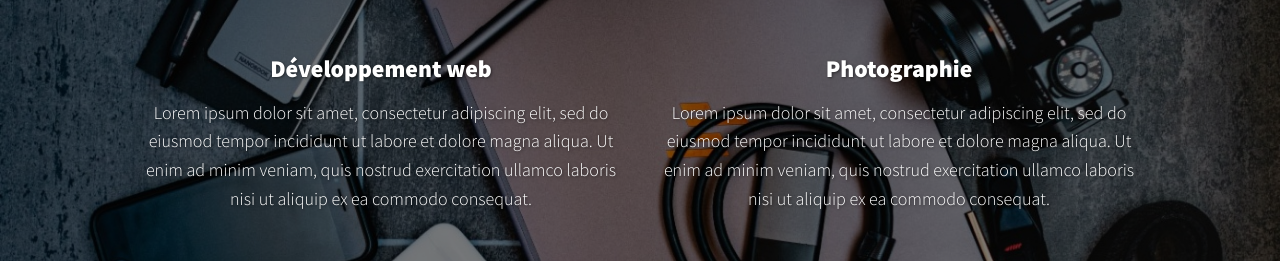
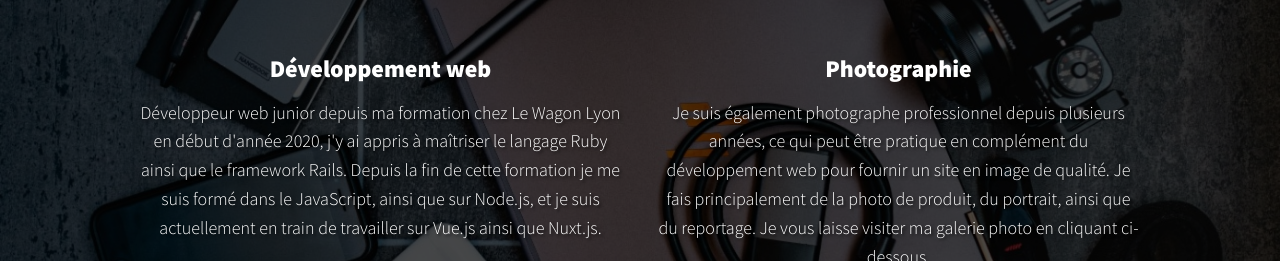
Before and after one commit to inicolas69/Portfolio, a plain HTML site: page index.html in a window 1280 px wide. Shown: the part 691-952 px from the top of the page. Drawn offline with nearby package versions, Linux system fonts and the light colour scheme.

Commit message:
Finalisé

```diff
--- a/css/style.css
+++ b/css/style.css
@@ -26,7 +26,7 @@
 
     --bs: 0.35em 0.35em 0.85em rgba(0, 0, 0, 0.35), 0.25em 0.25em 0.75em rgba(0, 0, 0, 0.25),
         0.125em 0.125em 0.25em rgba(0, 0, 0, 0.15);
-    --ts: 1px 1px 3px rgba(0, 0, 0, 0.5);
+    --ts: 2px 2px 3px rgba(0, 0, 0, 0.7);
 }
 
 @media (min-width: 800px) {
@@ -354,7 +354,7 @@ header {
 
 .my-services {
     background-color: var(--clr-dark);
-    background-image: linear-gradient(rgba(0, 0, 0, 0.5), rgba(0, 0, 0, 0.5)), url(../img/background.jpg);
+    background-image: linear-gradient(rgba(0, 0, 0, 0.7), rgba(0, 0, 0, 0.7)), url(../img/background.jpg);
     background-size: cover;
     /* background-blend-mode: multiply; */
     color: var(--clr-light-2);
@@ -383,6 +383,8 @@ header {
 
 .services {
     margin-bottom: 4em;
+}
+.services p {
     text-shadow: var(--ts);
 }
 
--- a/index.html
+++ b/index.html
@@ -71,10 +71,12 @@
           <div class="service">
             <h3>Développement web</h3>
             <p>
-              Lorem ipsum dolor sit amet, consectetur adipiscing elit, sed do
-              eiusmod tempor incididunt ut labore et dolore magna aliqua. Ut
-              enim ad minim veniam, quis nostrud exercitation ullamco laboris
-              nisi ut aliquip ex ea commodo consequat.
+              Développeur web junior depuis ma formation chez Le Wagon Lyon en
+              début d'année 2020, j'y ai appris à maîtriser le langage Ruby
+              ainsi que le framework Rails. Depuis la fin de cette formation je
+              me suis formé dans le JavaScript, ainsi que sur Node.js, et je
+              suis actuellement en train de travailler sur Vue.js ainsi que
+              Nuxt.js.
             </p>
           </div>
           <!-- / service -->
@@ -82,11 +84,14 @@
           <div class="service">
             <h3>Photographie</h3>
             <p>
-              Lorem ipsum dolor sit amet, consectetur adipiscing elit, sed do
-              eiusmod tempor incididunt ut labore et dolore magna aliqua. Ut
-              enim ad minim veniam, quis nostrud exercitation ullamco laboris
-              nisi ut aliquip ex ea commodo consequat.
+              Je suis également photographe professionnel depuis plusieurs
+              années, ce qui peut être pratique en complément du développement
+              web pour fournir un site en image de qualité. Je fais
+              principalement de la photo de produit, du portrait, ainsi que du
+              reportage. Je vous laisse visiter ma galerie photo en cliquant
+              ci-dessous.
             </p>
+            <a href="https://www.nicolasiniesta.com" class="btn" target="blank">Ma Galerie</a>
           </div>
           <!-- / service -->
 
@@ -175,17 +180,18 @@
           </li>
           <li class="social-list__item">
             <a class="social-list__link" href="https://www.instagram.com/piixn/"
-              ><i class="fab fa-instagram"></i></a>
+              ><i class="fab fa-instagram"></i
+            ></a>
           </li>
           <li class="social-list__item">
             <a class="social-list__link" href="https://github.com/inicolas69"
-              ><i class="fab fa-github"></i></a
-            >
+              ><i class="fab fa-github"></i
+            ></a>
           </li>
           <li class="social-list__item">
             <a class="social-list__link" href="https://www.facebook.com/PiiXN"
-              ><i class="fab fa-facebook-f"></i></a
-            >
+              ><i class="fab fa-facebook-f"></i
+            ></a>
           </li>
         </ul>
       </footer>
```
